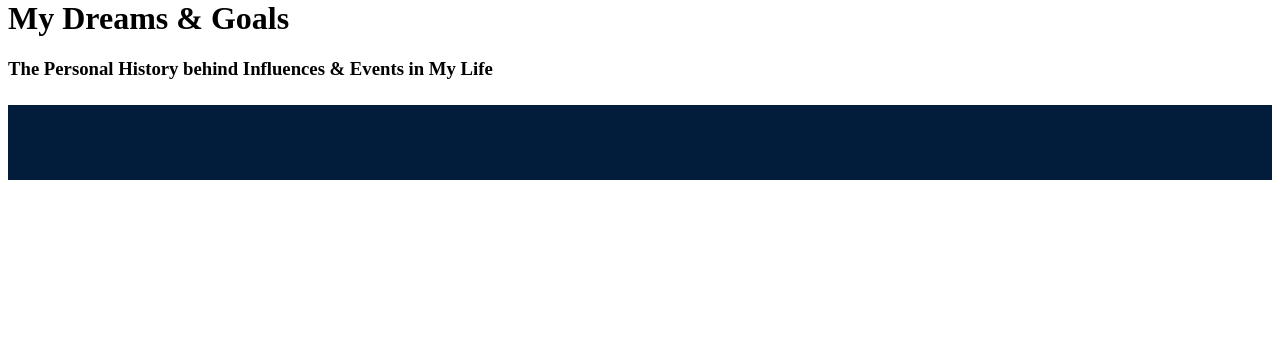
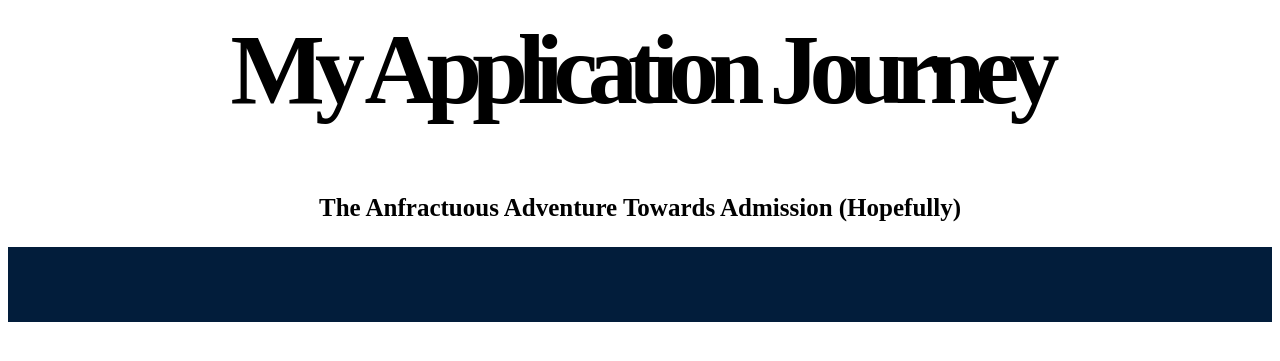
Before and after one commit to AmerikanischerAdler/go_navy, a Flask app: page /career in a window 1280 px wide. Shown: the part 55-416 px from the top of the page. Run offline with Flask 3, Linux system fonts and the light colour scheme; some web fonts are replaced.

Commit message:
added extension for page branches

```diff
--- a/templates/app.html
+++ b/templates/app.html
@@ -1,10 +1,10 @@
 {% extends "page.html" %}
 
-{% block page %}History{% endblock %}
+{% block page %}USNA Application{% endblock %}
 
-{% block style %}history{% endblock %}
+{% block style %}app{% endblock %}
 
 {% block content %}
-  <h1>My Dreams & Goals</h1>
-  <h3>The Personal History behind Influences & Events in My Life</h3>
+  <h1>My Application Journey</h1>
+  <h3>The Anfractuous Adventure Towards Admission (Hopefully)</h3>
 {% endblock %}
--- a/templates/base.html
+++ b/templates/base.html
@@ -5,6 +5,7 @@
   <title>{% block page %}{% endblock %} - Go Navy!</title>
   <meta name="viewport" content="width=device-width, initial-scale=1.0">
   <link rel="stylesheet" href="../static/{% block style %}{% endblock %}.css">
+  {% block istyle %}
   <style>
     @import url('https://fonts.googleapis.com/css2?family=Bungee+Hairline:wght@400&display=swap');
 
@@ -59,6 +60,7 @@
         margin-top: 25px;
     }
   </style>
+  {% endblock %}
 </head>
 <body>
   <header>
--- a/templates/page.html
+++ b/templates/page.html
@@ -1,6 +1,22 @@
 {% extends "base.html" %}
 
-{% block style %}page{% endblock %}
+{% block istyle %}
+  {{ super() }}
+  <style>
+    h1 {
+        width: 100%;
+        font-size: 100px;
+        text-align: center;
+        letter-spacing: -10px;
+    }
+
+    h3 {
+      width: 100%;
+      font-size: 25px;
+      text-align: center;
+    }
+  </style>
+{% endblock %}
 
 {% block content %}
 
```
Also changed, not shown: templates/nass.html (+10 -0 lines), static/page.css (deleted), static/page.js (deleted).
